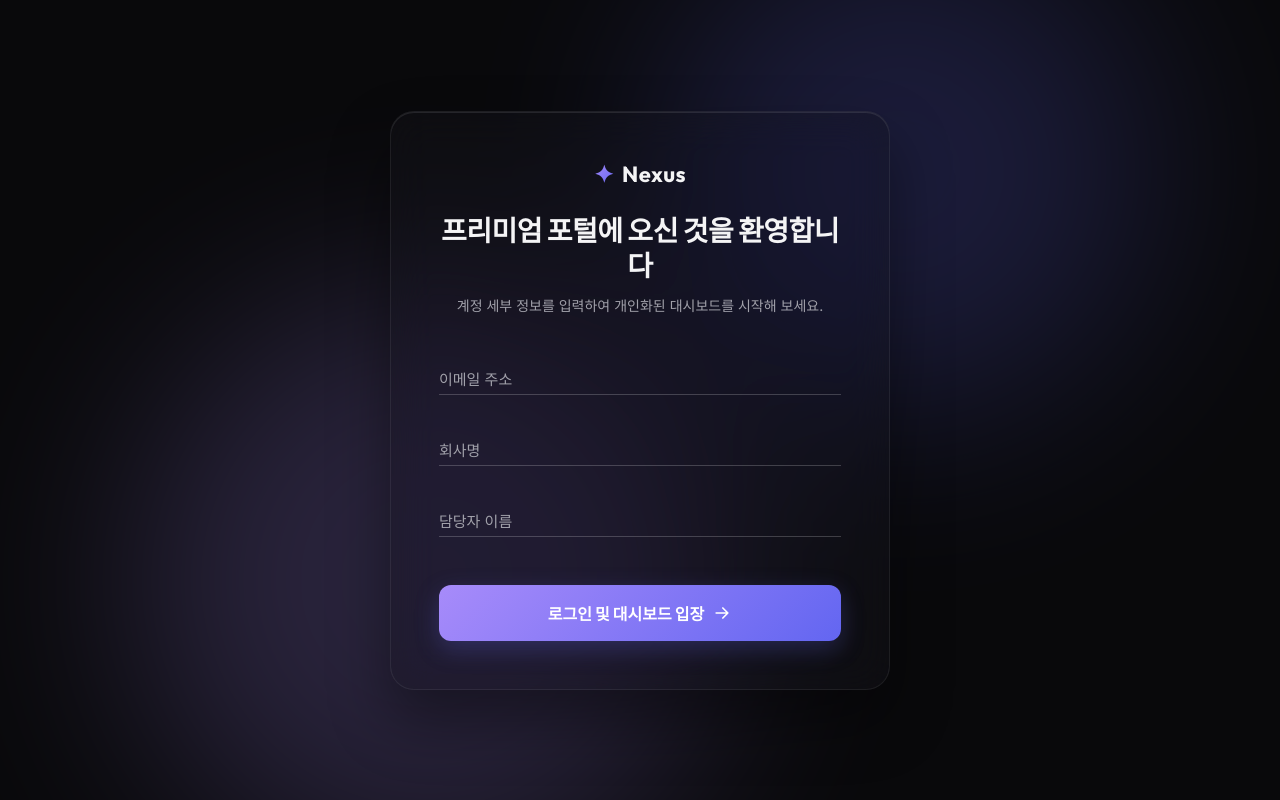
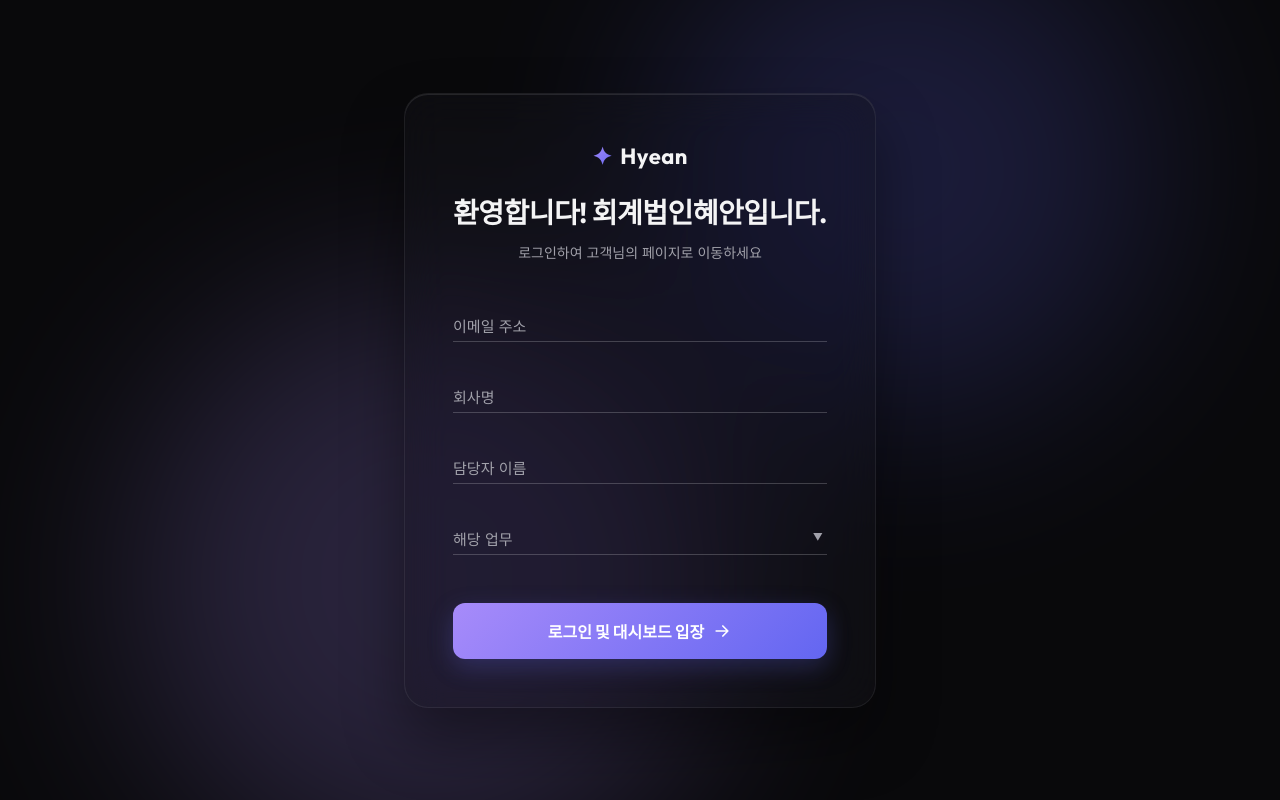
Before and after one commit to Bright-Sunny-Kim/landing_page, a Flask app: page / in a window 1280 px wide. Run offline with Flask 3, Linux system fonts and the light colour scheme.

Commit message:
Update login screen title, add task_type select field and integrate into SQLite database

```diff
--- a/app.py
+++ b/app.py
@@ -9,12 +9,10 @@ DB_PATH = 'database.db'
 
 def get_db_connection():
     conn = sqlite3.connect(DB_PATH)
-    # 결과를 dict 형태로 가져올 수 있도록 설정
     conn.row_factory = sqlite3.Row
     return conn
 
 def init_db():
-    # 데이터베이스 파일 및 테이블이 존재하지 않으면 초기 생성
     conn = get_db_connection()
     cursor = conn.cursor()
     cursor.execute('''
@@ -23,6 +21,7 @@ def init_db():
             email TEXT UNIQUE NOT NULL,
             company TEXT NOT NULL,
             username TEXT NOT NULL,
+            task_type TEXT NOT NULL,
             created_at TIMESTAMP DEFAULT CURRENT_TIMESTAMP
         )
     ''')
@@ -43,40 +42,37 @@ def login():
     email = request.form.get('email').strip()
     company = request.form.get('company').strip()
     username = request.form.get('username').strip()
+    task_type = request.form.get('task_type')
 
-    if not (email and company and username):
+    if not (email and company and username and task_type):
         return redirect(url_for('index'))
 
     conn = get_db_connection()
     cursor = conn.cursor()
 
     try:
-        # 이메일로 기존 회원 여부 확인
         cursor.execute('SELECT * FROM users WHERE email = ?', (email,))
         user = cursor.fetchone()
 
         if user is None:
-            # 이메일이 없는 경우 자동 회원가입 진행
+            # 신규 가입
             cursor.execute('''
-                INSERT INTO users (email, company, username)
-                VALUES (?, ?, ?)
-            ''', (email, company, username))
+                INSERT INTO users (email, company, username, task_type)
+                VALUES (?, ?, ?, ?)
+            ''', (email, company, username, task_type))
+            conn.commit()
+        else:
+            # 기존 정보 업데이트
+            cursor.execute('''
+                UPDATE users SET company = ?, username = ?, task_type = ?
+                WHERE email = ?
+            ''', (company, username, task_type, email))
             conn.commit()
 
-            session['email'] = email
-            session['company'] = company
-            session['username'] = username
-        else:
-            # 기존 회원인 경우 정보 업데이트 후 로그인 (유연한 대처)
-            cursor.execute('''
-                UPDATE users SET company = ?, username = ?
-                WHERE email = ?
-            ''', (company, username, email))
-            conn.commit()
-
-            session['email'] = email
-            session['company'] = company
-            session['username'] = username
+        session['email'] = email
+        session['company'] = company
+        session['username'] = username
+        session['task_type'] = task_type
 
     except sqlite3.Error as e:
         print(f"Database error: {e}")
@@ -91,10 +87,10 @@ def company_page(company_name):
     if 'company' not in session or session['company'] != company_name:
         return redirect(url_for('index'))
 
-    # 전체 파트너사 목록 조회
+    # 전체 파트너사 목록 조회 (요청 업무 포함)
     conn = get_db_connection()
     cursor = conn.cursor()
-    cursor.execute('SELECT company, username, created_at FROM users ORDER BY id DESC')
+    cursor.execute('SELECT company, username, task_type, created_at FROM users ORDER BY id DESC')
     partners = cursor.fetchall()
     conn.close()
 
@@ -102,6 +98,7 @@ def company_page(company_name):
                            company_name=company_name,
                            username=session.get('username'),
                            email=session.get('email'),
+                           task_type=session.get('task_type'),
                            partners=partners)
 
 @app.route('/logout')
--- a/static/css/style.css
+++ b/static/css/style.css
@@ -150,7 +150,8 @@ h1 {
     width: 100%;
 }
 
-.input-group input {
+.input-group input,
+.input-group select {
     width: 100%;
     padding: 12px 0 6px 0;
     background: transparent;
@@ -161,6 +162,19 @@ h1 {
     font-size: 16px;
     outline: none;
     transition: border-color 0.3s ease;
+}
+
+/* Select element resetting */
+.input-group select {
+    appearance: none;
+    -webkit-appearance: none;
+    -moz-appearance: none;
+    cursor: pointer;
+}
+
+.input-group select option {
+    background-color: #121214;
+    color: var(--text-primary);
 }
 
 .input-group label {
@@ -185,19 +199,39 @@ h1 {
 
 /* Floating Label Animation */
 .input-group input:focus ~ label,
-.input-group input:not(:placeholder-shown) ~ label {
+.input-group input:not(:placeholder-shown) ~ label,
+.input-group select:focus ~ label,
+.input-group select:valid ~ label {
     top: -16px;
     font-size: 12px;
     color: #a78bfa;
     font-weight: 500;
 }
 
-.input-group input:focus ~ .bar {
+.input-group input:focus ~ .bar,
+.input-group select:focus ~ .bar {
     width: 100%;
 }
 
-.input-group input:focus {
+.input-group input:focus,
+.input-group select:focus {
     border-bottom: 1px solid transparent;
+}
+
+/* Select Box Custom Arrow Indicator */
+.select-group::after {
+    content: "▼";
+    font-size: 10px;
+    color: var(--text-secondary);
+    position: absolute;
+    right: 4px;
+    bottom: 12px;
+    pointer-events: none;
+    transition: transform 0.3s ease;
+}
+
+.select-group select:focus ~ ::after {
+    transform: rotate(180deg);
 }
 
 /* Button Submit */
@@ -440,6 +474,11 @@ h1 {
     color: #a78bfa;
 }
 
+.col-task {
+    color: #818cf8;
+    font-weight: 500;
+}
+
 .col-date {
     color: var(--text-secondary);
     font-size: 12px;
--- a/templates/company.html
+++ b/templates/company.html
@@ -43,6 +43,10 @@
                         <span class="info-label">소속 기업</span>
                         <span class="info-value" id="val-company">{{ company_name }}</span>
                     </div>
+                    <div class="info-item">
+                        <span class="info-label">요청하신 업무</span>
+                        <span class="info-value" id="val-task">{{ task_type }}</span>
+                    </div>
                 </div>
             </section>
 
@@ -54,6 +58,7 @@
                             <tr>
                                 <th>기업명</th>
                                 <th>담당자</th>
+                                <th>요청 업무</th>
                                 <th>등록일시</th>
                             </tr>
                         </thead>
@@ -62,6 +67,7 @@
                             <tr>
                                 <td class="col-company">{{ partner.company }}</td>
                                 <td>{{ partner.username }}</td>
+                                <td class="col-task">{{ partner.task_type }}</td>
                                 <td class="col-date">{{ partner.created_at }}</td>
                             </tr>
                             {% endfor %}
--- a/templates/login.html
+++ b/templates/login.html
@@ -3,8 +3,8 @@
 <head>
     <meta charset="UTF-8">
     <meta name="viewport" content="width=device-width, initial-scale=1.0">
-    <meta name="description" content="이메일, 회사명, 담당자 입력을 통해 맞춤형 회사 페이지로 진입할 수 있는 프리미엄 로그인 포털입니다.">
-    <title>Premium Portal - 로그인</title>
+    <meta name="description" content="회계법인 혜안 고객 포털입니다. 로그인하여 고객 전용 대시보드로 이동하세요.">
+    <title>회계법인 혜안 - 로그인</title>
     <!-- Google Fonts: Outfit & Inter -->
     <link rel="preconnect" href="https://fonts.googleapis.com">
     <link rel="preconnect" href="https://fonts.gstatic.com" crossorigin>
@@ -23,10 +23,10 @@
             <header class="card-header">
                 <div class="logo">
                     <span class="logo-icon">✦</span>
-                    <span class="logo-text">Nexus</span>
+                    <span class="logo-text">Hyean</span>
                 </div>
-                <h1 id="main-heading">프리미엄 포털에 오신 것을 환영합니다</h1>
-                <p class="subtitle">계정 세부 정보를 입력하여 개인화된 대시보드를 시작해 보세요.</p>
+                <h1 id="main-heading">환영합니다! 회계법인혜안입니다.</h1>
+                <p class="subtitle">로그인하여 고객님의 페이지로 이동하세요</p>
             </header>
 
             <form action="{{ url_for('login') }}" method="POST" class="login-form" id="login-form">
@@ -48,6 +48,19 @@
                     <span class="bar"></span>
                 </div>
 
+                <div class="input-group select-group">
+                    <select id="task_type" name="task_type" required>
+                        <option value="" disabled selected hidden></option>
+                        <option value="회계감사">회계감사</option>
+                        <option value="세무 자문">세무 자문</option>
+                        <option value="장부기장">장부기장</option>
+                        <option value="경영컨설팅">경영컨설팅</option>
+                        <option value="기타">기타</option>
+                    </select>
+                    <label for="task_type">해당 업무</label>
+                    <span class="bar"></span>
+                </div>
+
                 <button type="submit" id="btn-submit" class="btn-submit">
                     <span>로그인 및 대시보드 입장</span>
                     <svg class="btn-arrow" viewBox="0 0 24 24" fill="none" xmlns="http://www.w3.org/2000/svg">
```
